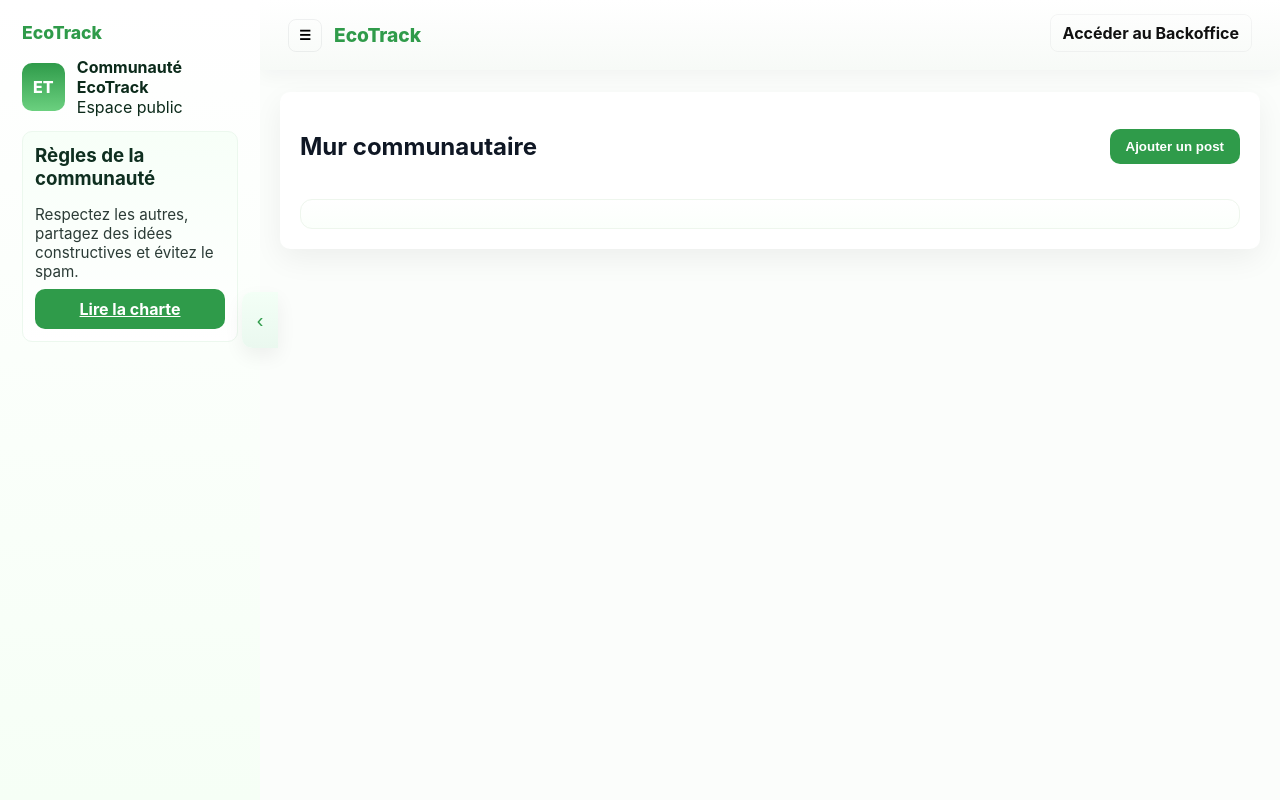
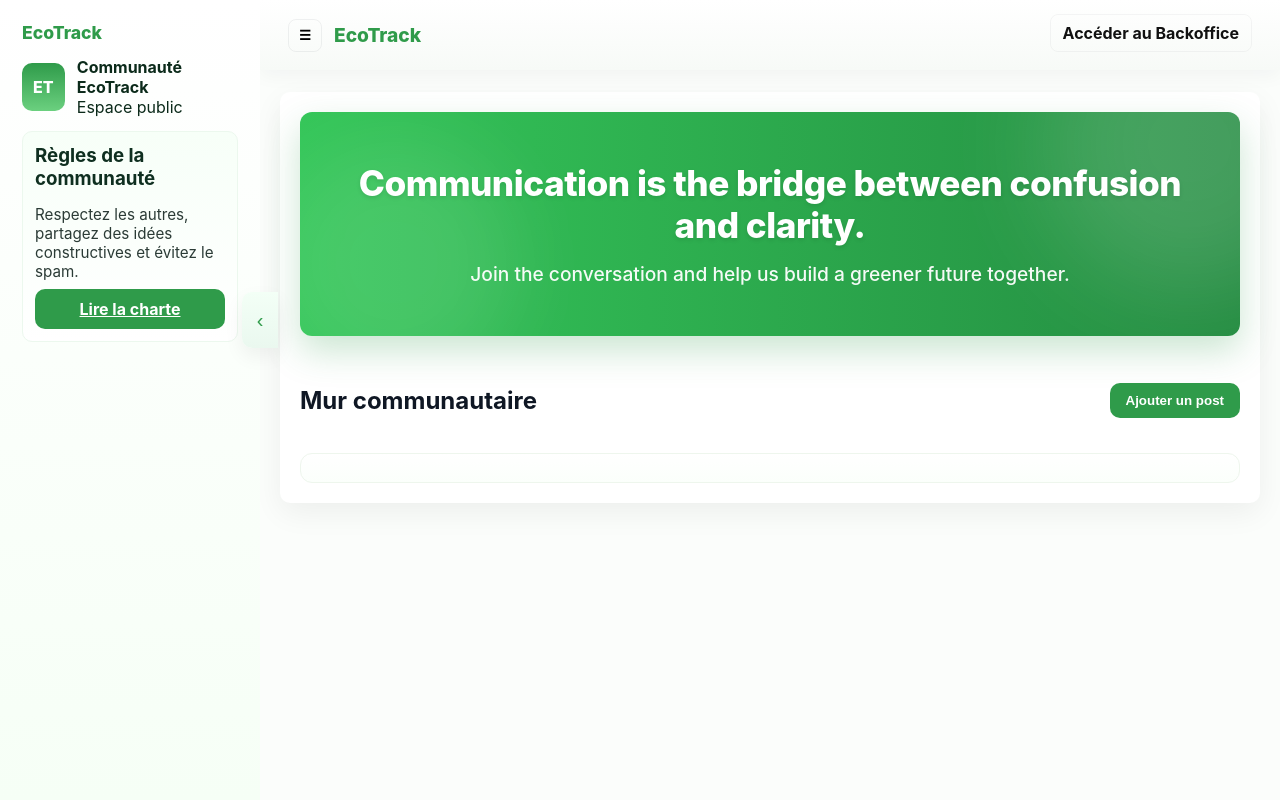
Before and after one commit to iyed09/EcoTrack, a PHP site: page /frontoffice.html in a window 1280 px wide. Run offline with PHP 8.4, Linux system fonts and the light colour scheme.

Commit message:
annimations

```diff
--- a/view/frontoffice/frontoffice.css
+++ b/view/frontoffice/frontoffice.css
@@ -743,3 +743,106 @@ button:active {
   transform: translateY(-2px);
   box-shadow: 0 4px 12px rgba(47, 155, 74, 0.15);
 }
+
+/* Hero Communication Section - Enhanced */
+.hero-communication {
+  background: linear-gradient(270deg, #2f9b4a, #1f7a3a, #34c759, #2f9b4a);
+  background-size: 400% 400%;
+  border-radius: 12px;
+  padding: 50px 30px;
+  margin-bottom: 30px;
+  color: white;
+  position: relative;
+  overflow: hidden;
+  box-shadow: 0 15px 35px rgba(47, 155, 74, 0.25);
+  animation: slideDownFade 0.8s cubic-bezier(0.2, 0.8, 0.2, 1), gradientMove 10s ease infinite;
+}
+
+@keyframes gradientMove {
+  0% {
+    background-position: 0% 50%
+  }
+
+  50% {
+    background-position: 100% 50%
+  }
+
+  100% {
+    background-position: 0% 50%
+  }
+}
+
+.hero-communication::before {
+  content: '';
+  position: absolute;
+  top: -50%;
+  right: -10%;
+  width: 300px;
+  height: 300px;
+  background: rgba(255, 255, 255, 0.15);
+  border-radius: 50%;
+  filter: blur(50px);
+  animation: floatBubble 8s ease-in-out infinite;
+}
+
+.hero-communication::after {
+  content: '';
+  position: absolute;
+  bottom: -30%;
+  left: -5%;
+  width: 250px;
+  height: 250px;
+  background: rgba(255, 255, 255, 0.1);
+  border-radius: 50%;
+  filter: blur(40px);
+  animation: floatBubble 10s ease-in-out infinite reverse;
+}
+
+@keyframes floatBubble {
+
+  0%,
+  100% {
+    transform: translate(0, 0);
+  }
+
+  50% {
+    transform: translate(20px, -20px);
+  }
+}
+
+.hero-content {
+  position: relative;
+  z-index: 1;
+  text-align: center;
+}
+
+.hero-communication h1 {
+  margin: 0 0 16px 0;
+  font-size: 2.2rem;
+  font-weight: 800;
+  letter-spacing: -0.5px;
+  text-shadow: 0 2px 4px rgba(0, 0, 0, 0.1);
+  animation: fadeInUp 0.8s ease-out 0.2s backwards;
+}
+
+.hero-communication p {
+  margin: 0;
+  font-size: 1.2rem;
+  opacity: 0.95;
+  font-weight: 500;
+  max-width: 650px;
+  margin: 0 auto;
+  animation: fadeInUp 0.8s ease-out 0.4s backwards;
+}
+
+@keyframes slideDownFade {
+  from {
+    opacity: 0;
+    transform: translateY(-20px);
+  }
+
+  to {
+    opacity: 1;
+    transform: translateY(0);
+  }
+}
--- a/view/frontoffice/frontoffice.html
+++ b/view/frontoffice/frontoffice.html
@@ -56,6 +56,13 @@
             </header>
 
             <main class="container">
+                <section class="hero-communication">
+                    <div class="hero-content">
+                        <h1>Communication is the bridge between confusion and clarity.</h1>
+                        <p>Join the conversation and help us build a greener future together.</p>
+                    </div>
+                </section>
+
                 <section id="ecoFeed">
                     <div style="display:flex; align-items:center; justify-content:space-between;">
                         <h2>Mur communautaire</h2>
--- a/view/frontoffice/frontoffice.js
+++ b/view/frontoffice/frontoffice.js
@@ -231,8 +231,11 @@ document.addEventListener('DOMContentLoaded', () => {
                 postMessage.textContent = 'Publication en cours...';
             } catch (e) { }
             const now = new Date().toLocaleString();
-            // Optimistic local append — show the post immediately while saving
-            const localEl = appendLocalPost(sendBy, content, now, 'Enregistrement...', 'saving');
+            // Optimistic local append — show the post immediately while saving (ONLY for new posts)
+            let localEl = null;
+            if (!editingPostId) {
+                localEl = appendLocalPost(sendBy, content, now, 'Enregistrement...', 'saving');
+            }
             // If editingPostId is set, update existing post; otherwise create new
             if (editingPostId) {
                 console.log('Update post payload', { post_id: editingPostId, send_by: sendBy, contenu: content });
@@ -383,6 +386,7 @@ function toggleCommentsForPost(postId) {
                 } else {
                     post.comments.forEach(comment => {
                         const commentDiv = document.createElement('div');
+                        commentDiv.className = 'comment-item'; // Added class for event delegation
                         commentDiv.style.background = '#f9f9f9';
                         commentDiv.style.padding = '10px';
                         commentDiv.style.marginBottom = '8px';
@@ -395,7 +399,7 @@ function toggleCommentsForPost(postId) {
                         commentDiv.innerHTML = `
                             <div style="display:flex;justify-content:space-between;align-items:start;gap:12px;">
                                 <div style="flex:1">
-                                    <div style="font-weight:600;color:#2b3b36;margin-bottom:4px;">${author}</div>
+                                    <div class="comment-author-label" style="font-weight:600;color:#2b3b36;margin-bottom:4px;">${author}</div>
                                     <div class="comment-content" style="color:#333;">${body}</div>
                                 </div>
                                 <div style="flex:0 0 auto;display:flex;gap:6px;">
```
Also changed, not shown: view/backoffice/backoffice.js (+40 -2 lines), 1 other file.
